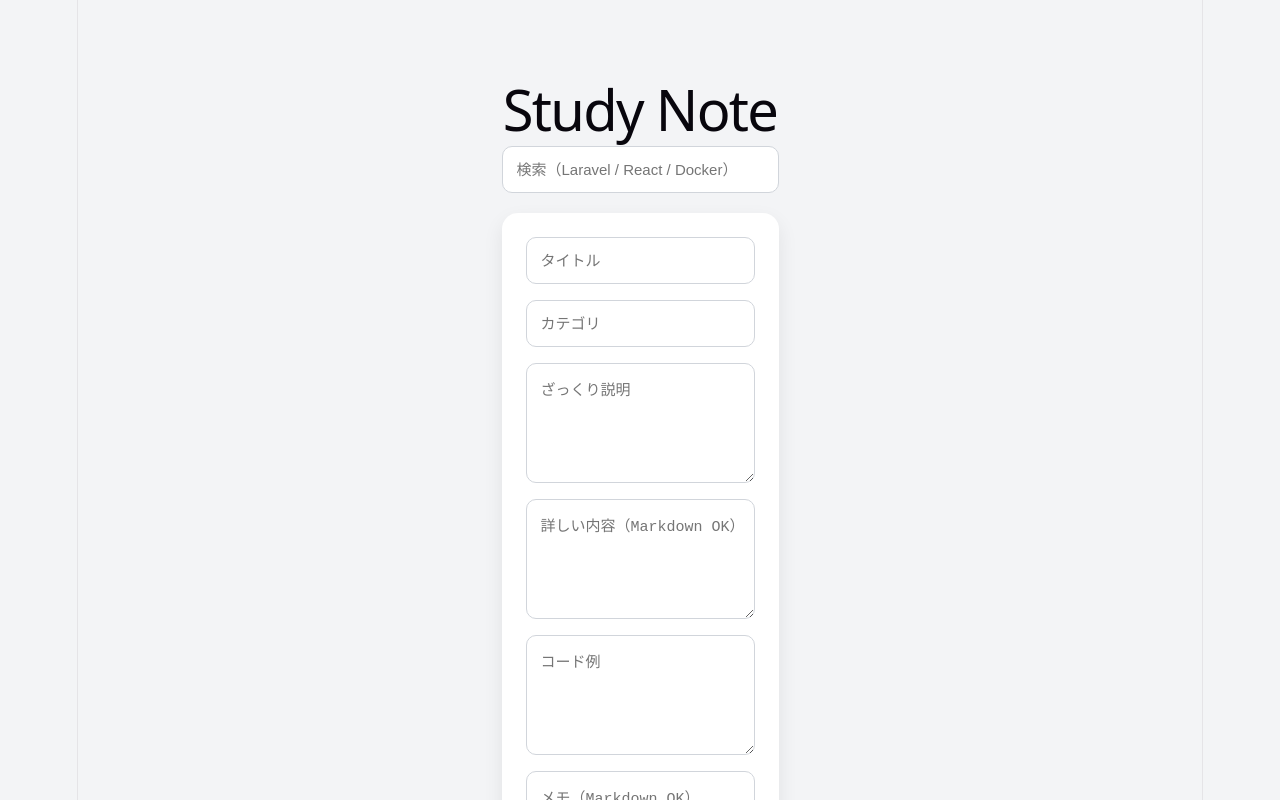
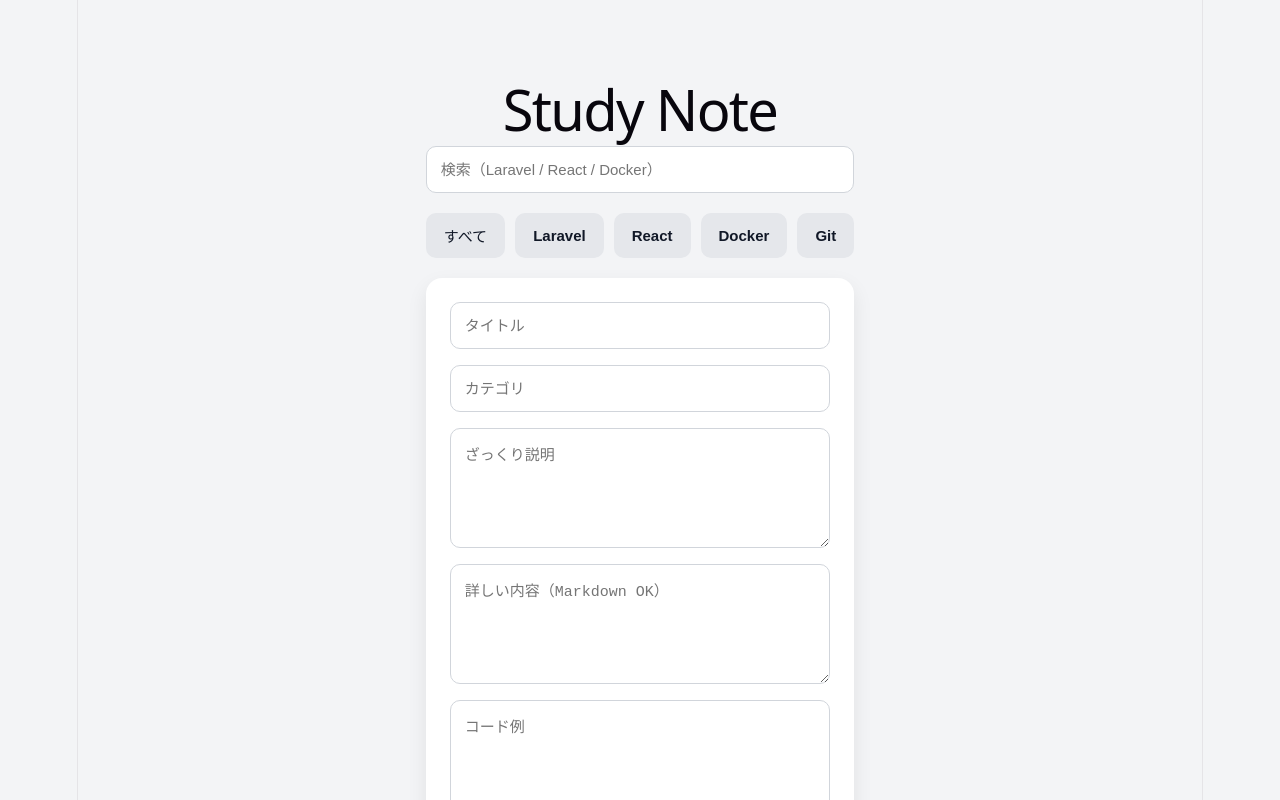
Before and after one commit to ka2ki1/study-note-front, a React (Vite) app: page / in a window 1280 px wide. Shown: the top 800 px of the page. Built offline with nearby package versions, Linux system fonts and the light colour scheme; no server answers.

Commit message:
feat: add category filter

```diff
--- a/src/App.css
+++ b/src/App.css
@@ -192,3 +192,19 @@ pre {
   padding: 2px 6px;
   border-radius: 6px;
 }
+
+.category-buttons {
+  display: flex;
+  gap: 10px;
+  flex-wrap: wrap;
+  margin-bottom: 20px;
+}
+
+.category-buttons button {
+  background: #e5e7eb;
+  color: #111827;
+}
+
+.category-buttons button:hover {
+  background: #d1d5db;
+}
--- a/src/App.jsx
+++ b/src/App.jsx
@@ -8,6 +8,8 @@ function App() {
   const [search, setSearch] = useState("");
   const [selectedNote, setSelectedNote] = useState(null);
   const [editingId, setEditingId] = useState(null);
+
+  const categories = ["Laravel", "React", "Docker", "Git"];
 
   const [form, setForm] = useState({
     title: "",
@@ -72,6 +74,16 @@ function App() {
     fetchStudyNotes(e.target.value);
   };
 
+  const handleCategoryClick = (category) => {
+    setSearch(category);
+    fetchStudyNotes(category);
+  };
+
+  const handleClearFilter = () => {
+    setSearch("");
+    fetchStudyNotes("");
+  };
+
   const handleShowDetail = async (id) => {
     const res = await axios.get(`http://localhost:8081/api/study-notes/${id}`);
     setSelectedNote(res.data);
@@ -117,13 +129,64 @@ function App() {
         onChange={handleSearch}
       />
 
+      <div className="category-buttons">
+        <button type="button" onClick={handleClearFilter}>
+          すべて
+        </button>
+
+        {categories.map((category) => (
+          <button
+            type="button"
+            key={category}
+            onClick={() => handleCategoryClick(category)}
+          >
+            {category}
+          </button>
+        ))}
+      </div>
+
       <form onSubmit={handleSubmit}>
-        <input name="title" placeholder="タイトル" value={form.title} onChange={handleChange} />
-        <input name="category" placeholder="カテゴリ" value={form.category} onChange={handleChange} />
-        <textarea name="summary" placeholder="ざっくり説明" value={form.summary} onChange={handleChange} />
-        <textarea name="content" placeholder="詳しい内容（Markdown OK）" value={form.content} onChange={handleChange} />
-        <textarea name="example_code" placeholder="コード例" value={form.example_code} onChange={handleChange} />
-        <textarea name="memo" placeholder="メモ（Markdown OK）" value={form.memo} onChange={handleChange} />
+        <input
+          name="title"
+          placeholder="タイトル"
+          value={form.title}
+          onChange={handleChange}
+        />
+
+        <input
+          name="category"
+          placeholder="カテゴリ"
+          value={form.category}
+          onChange={handleChange}
+        />
+
+        <textarea
+          name="summary"
+          placeholder="ざっくり説明"
+          value={form.summary}
+          onChange={handleChange}
+        />
+
+        <textarea
+          name="content"
+          placeholder="詳しい内容（Markdown OK）"
+          value={form.content}
+          onChange={handleChange}
+        />
+
+        <textarea
+          name="example_code"
+          placeholder="コード例"
+          value={form.example_code}
+          onChange={handleChange}
+        />
+
+        <textarea
+          name="memo"
+          placeholder="メモ（Markdown OK）"
+          value={form.memo}
+          onChange={handleChange}
+        />
 
         <button type="submit">{editingId ? "更新" : "登録"}</button>
 
@@ -171,9 +234,15 @@ function App() {
 
       <div className="note-list">
         {studyNotes.map((note) => (
-          <div key={note.id} className="card" onClick={() => handleShowDetail(note.id)}>
+          <div
+            key={note.id}
+            className="card"
+            onClick={() => handleShowDetail(note.id)}
+          >
             <h2>{note.title}</h2>
+
             {note.category && <span className="tag">{note.category}</span>}
+
             <p>{note.summary}</p>
           </div>
         ))}
```
